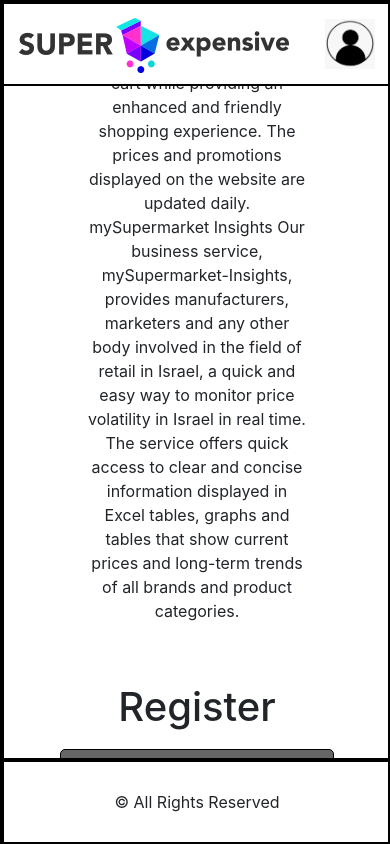
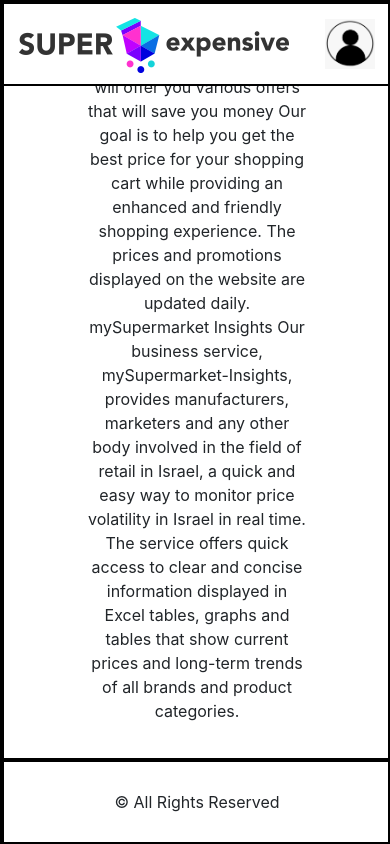
Before and after one commit to Dannymizrachi/Supermarket_project, an Angular app in the folder client/: page /home in a window 390 px wide. Built offline with nearby package versions, Linux system fonts and the light colour scheme.

Commit message:
fix register responsiveness

```diff
--- a/client/src/app/components/layout/layout.component.css
+++ b/client/src/app/components/layout/layout.component.css
@@ -17,14 +17,12 @@
   background: transparent;
   width: 100%;
   height: 10%;
-  grid-area: header;
 }
 main {
   width: 100%;
   height: 80%;
   top: 10%;
   text-align: center;
-  grid-area: main;
 }
 footer {
   bottom: 0;
@@ -32,5 +30,4 @@
   height: 10%;
   background: transparent;
   text-align: center;
-  grid-area: footer;
 }
--- a/client/src/app/components/register/register.component.css
+++ b/client/src/app/components/register/register.component.css
@@ -46,9 +46,11 @@
   .registerContainer {
     grid-template-columns: repeat(1, 1fr);
     grid-template-areas: "b" "a";
-    overflow: scroll;
+    overflow-y: scroll;
   }
   .registerContainer > * {
+    position: relative;
+    top: 100px;
     justify-content: space-evenly;
   }
 }
```
Also changed, not shown: 1 other file (tests, documents, lock files or other folders).
